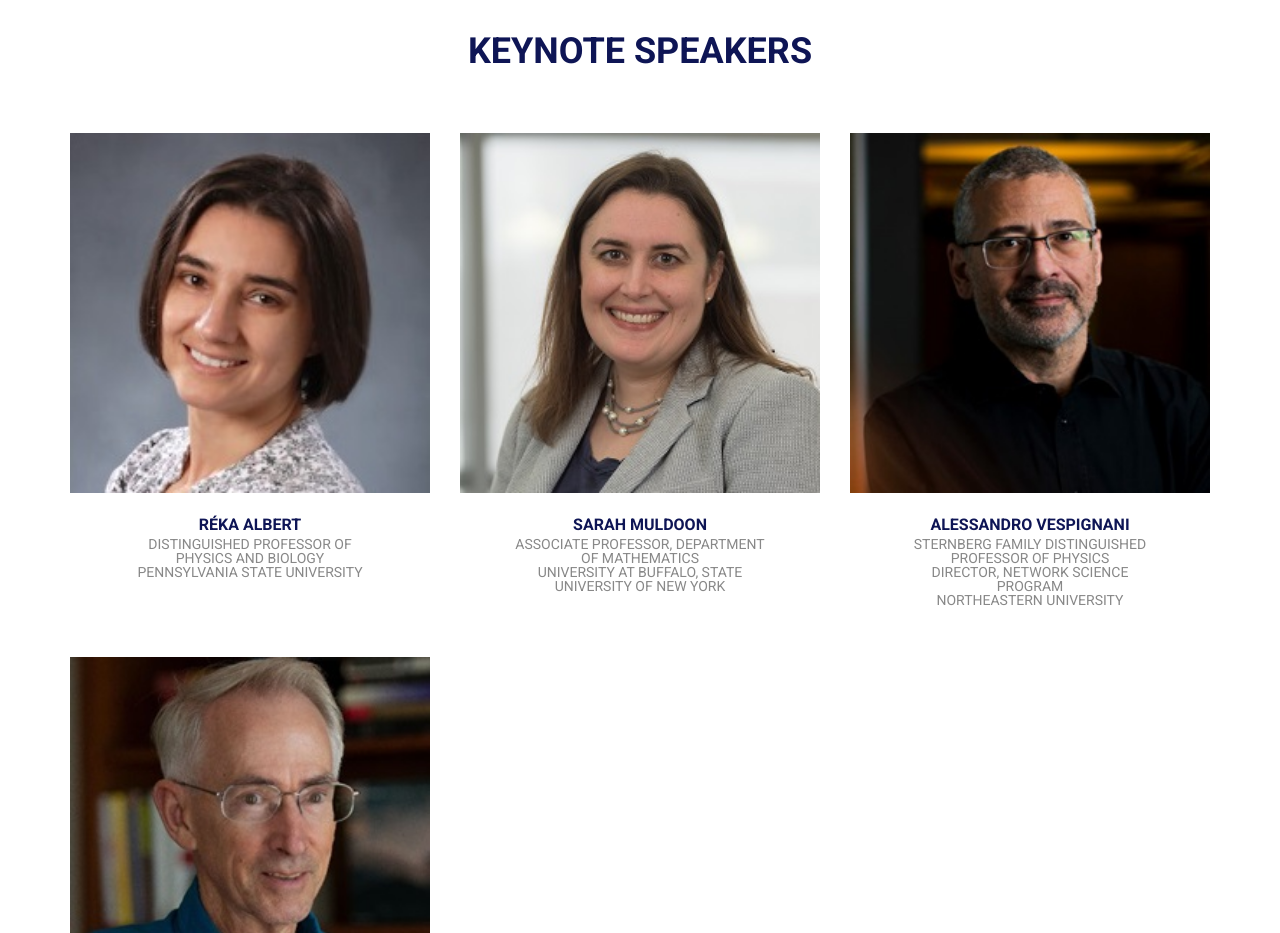
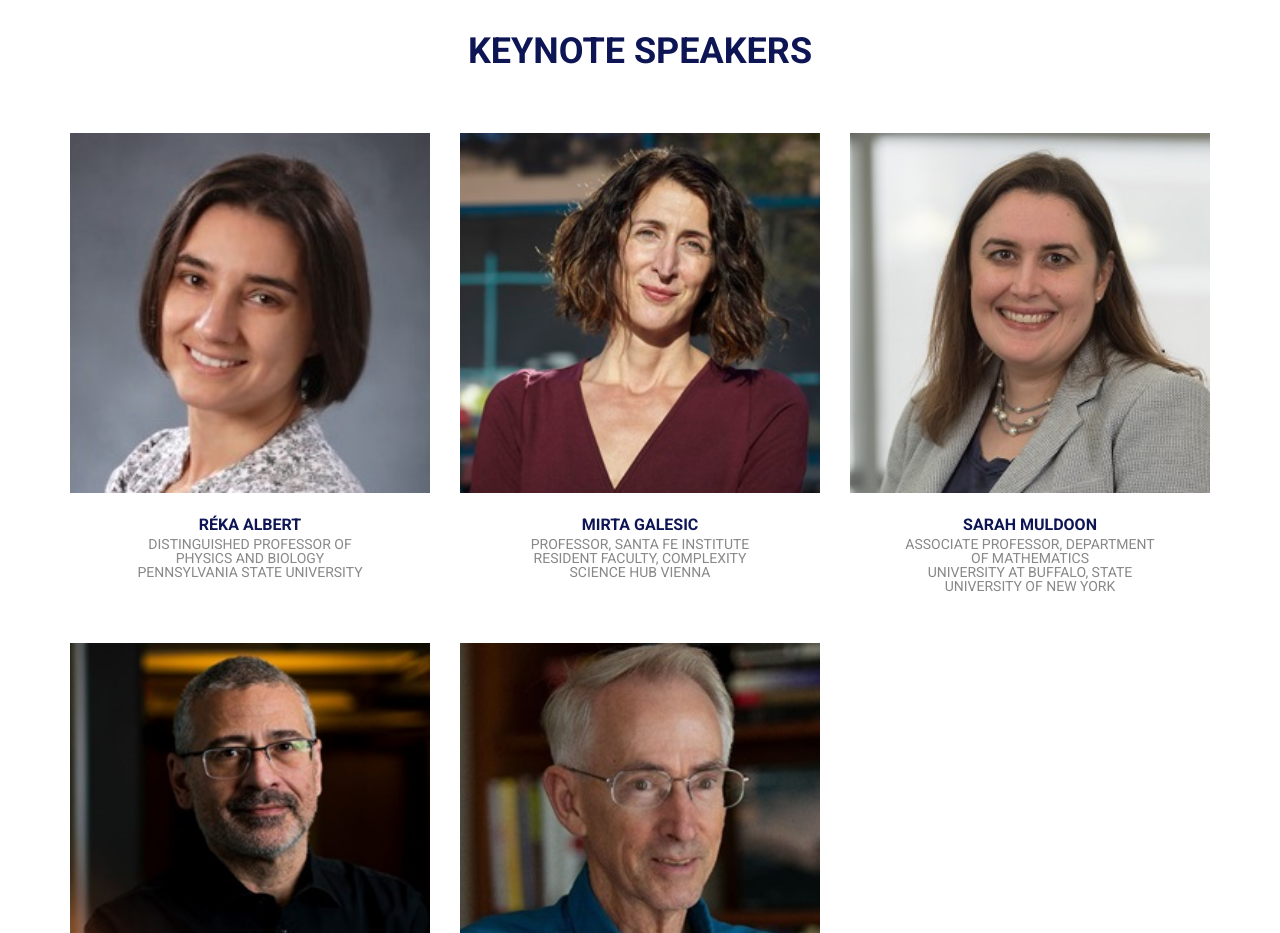
Before and after one commit to NERCCS2025/nerccs2025.github.io, a plain HTML site: page index.html in a window 1280 px wide. Shown: the part 2800-3733 px from the top of the page. Drawn offline with Linux system fonts and the light colour scheme.

Commit message:
Add files via upload

```diff
--- a/index.html
+++ b/index.html
@@ -177,7 +177,7 @@ Submissions should be made as a single PDF file via <a href="#" target="_blank">
 <a href="NERCCS-formatting-example.zip" target="_blank">Formatting example in LaTeX</a>
                     </p>
                     <p class="lead">
-<u><b><a href="https://easychair.org/conferences/?conf=nerccs2025" target="_blank">Click here to log in to EasyChair</a></b></u>
+<u><b><a href="***" target="_blank">Click here to log in to Microsoft CMT</a></b></u>
                     </p>
 -->
                     <p class="lead">
@@ -249,6 +249,24 @@ Yanchen Liu: <i>"Approximate network symmetry"</i><br>
                             <h3>Réka Albert
                                 <small>Distinguished Professor of Physics and Biology<br>
 Pennsylvania State University</small>
+                            </h3>
+<!--
+<h4>Title TBA</h4>
+<h4><a href="https://vimeo.com/532077563" target="_blank">Video</a></h4>
+-->
+                        </figcaption>
+                    </figure>
+                    </a>
+                </div>
+
+                <div class="col-sm-6 col-md-4">
+                    <a href="https://sites.google.com/site/mirtagalesic/" target="_blank">
+                    <figure class="thumbnail">
+                        <img src="img/mirta-galesic.jpg" class="img-responsive" alt="Image" height=250>
+                        <figcaption class="caption text-center">
+                            <h3>Mirta Galesic
+                                <small>Professor, Santa Fe Institute<br>
+Resident Faculty, Complexity Science Hub Vienna</small>
                             </h3>
 <!--
 <h4>Title TBA</h4>
```
